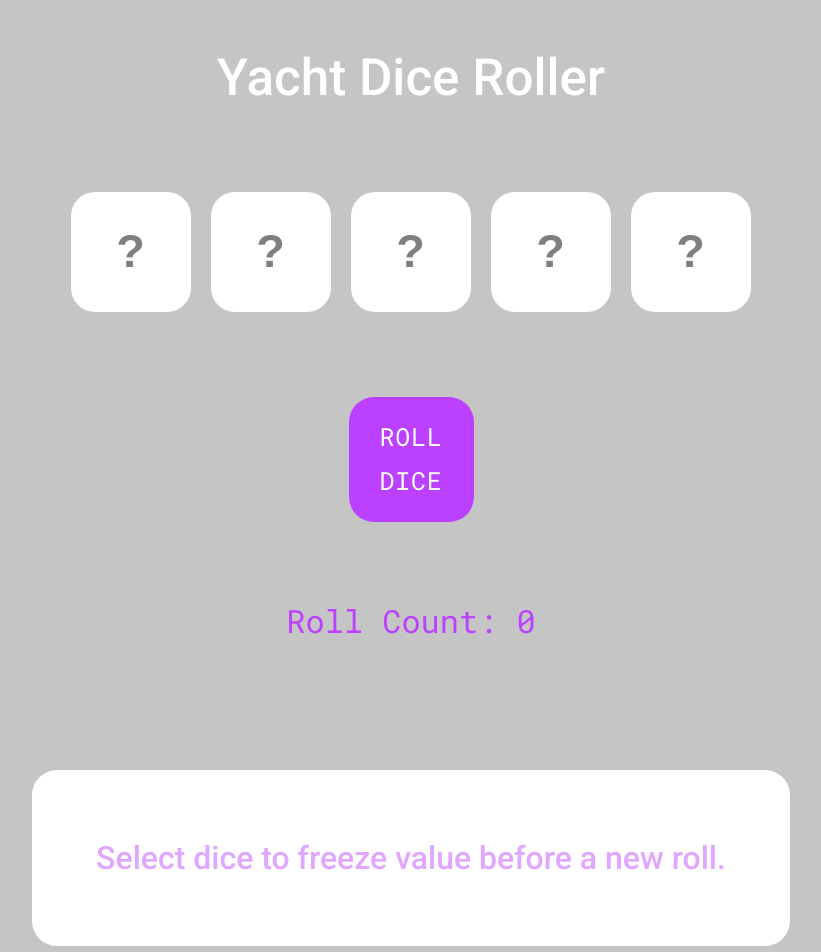
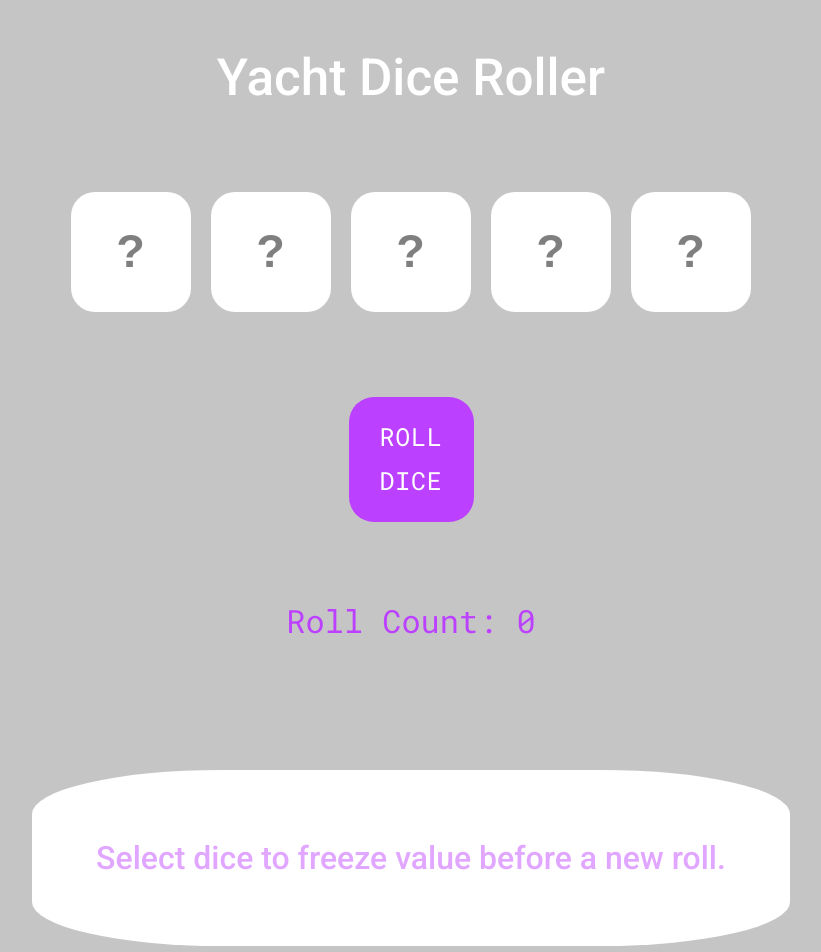
Before and after one commit to chriskstaton/SIXXES, a React (Vite) app: page / in a window 1280 px wide. Shown: the top 952 px of the page, without its empty margins (229-1050 px from the left). Built offline with nearby package versions, Linux system fonts and the light colour scheme.

Commit message:
fix footer border radius

```diff
--- a/src/App.scss
+++ b/src/App.scss
@@ -83,7 +83,7 @@ h1 {
 	background-color: white;
 	width: 100%;
 	text-align: center;
-	border-radius: 25px;
+	border-radius: 25%;
 	margin-top: 125px;
 
 	p {
```
